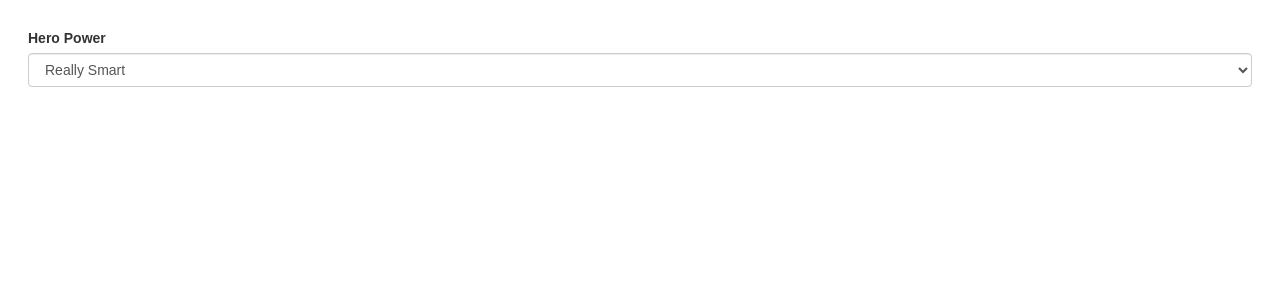
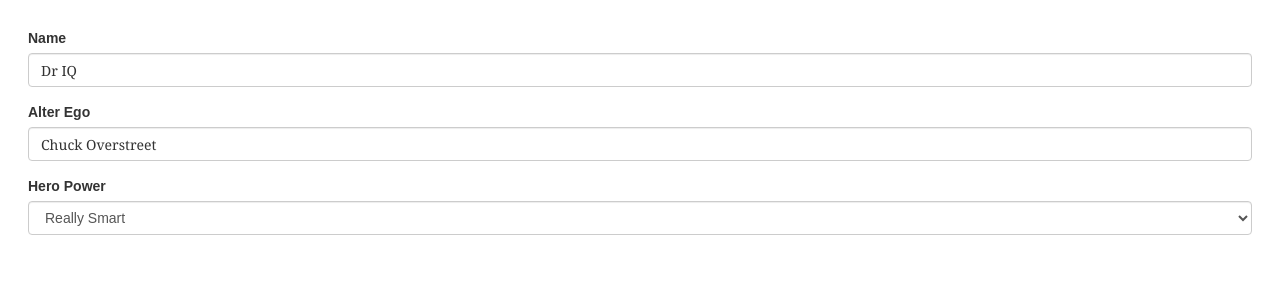
Before and after one commit to exemplos-codigos/hero-form, an Angular app: page / in a window 1280 px wide. Shown: the top 300 px of the page. Built offline with nearby package versions, Linux system fonts and the light colour scheme.

Commit message:
HF-2 Finish commit

```diff
--- a/src/app/hero-form/hero-form.component.html
+++ b/src/app/hero-form/hero-form.component.html
@@ -1,6 +1,18 @@
-<div class="form-group">
-    <label for="power">Hero Power</label>
-    <select class="form-control" id="power" required>
+<form #heroForm="ngForm">
+    <div class="form-group">
+        <label for="name">Name</label>
+        <input type="text" class="form-control" id="name" required [(ngModel)]="model.name" name="name">
+    </div>
+
+    <div class="form-group">
+        <label for="alterEgo">Alter Ego</label>
+        <input type="text" class="form-control" id="alterEgo" [(ngModel)]="model.alterEgo" name="alterEgo">
+    </div>
+
+    <div class="form-group">
+        <label for="power">Hero Power</label>
+        <select class="form-control" id="power" required [(ngModel)]="model.power" name="power">
       <option *ngFor="let pow of powers" [value]="pow">{{pow}}</option>
     </select>
-</div>
+    </div>
+</form>
```
